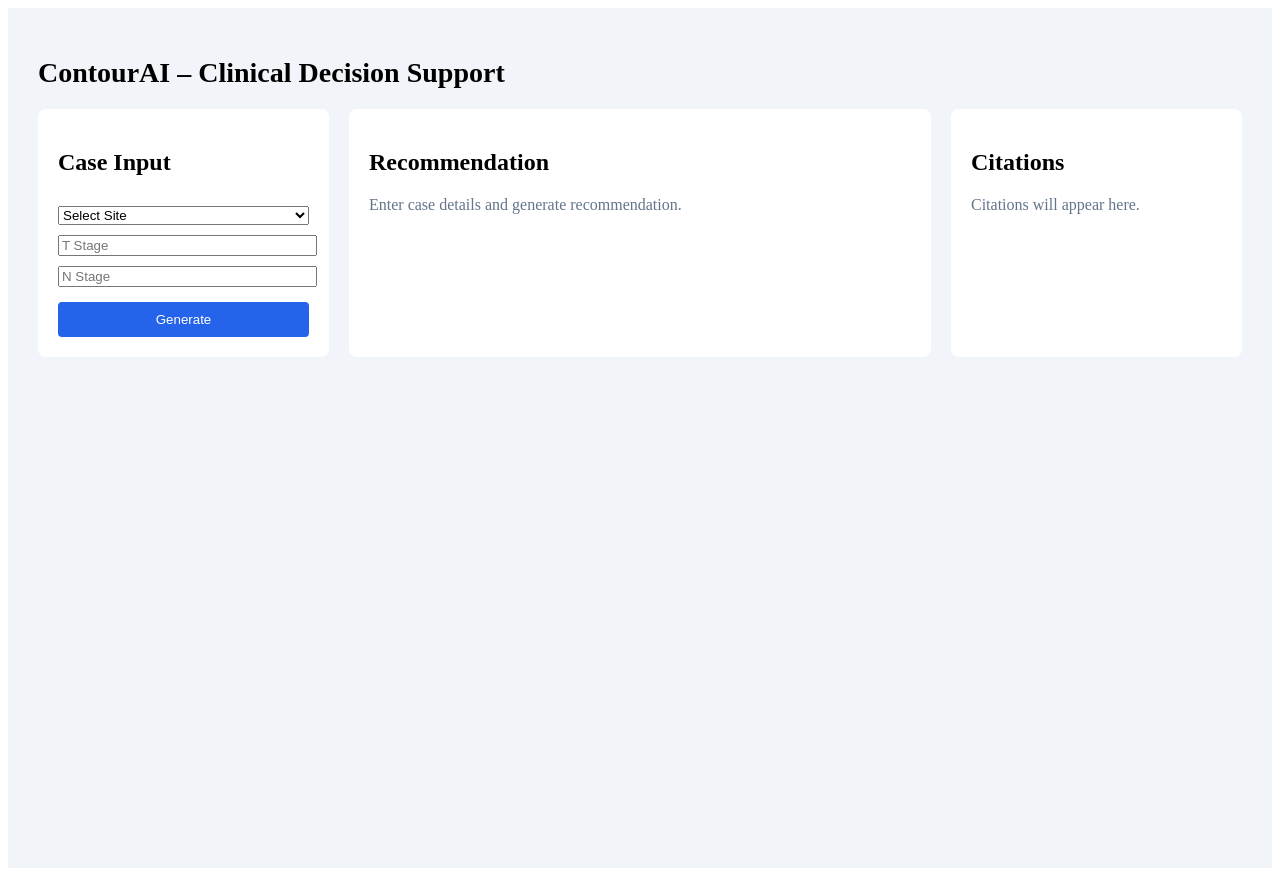
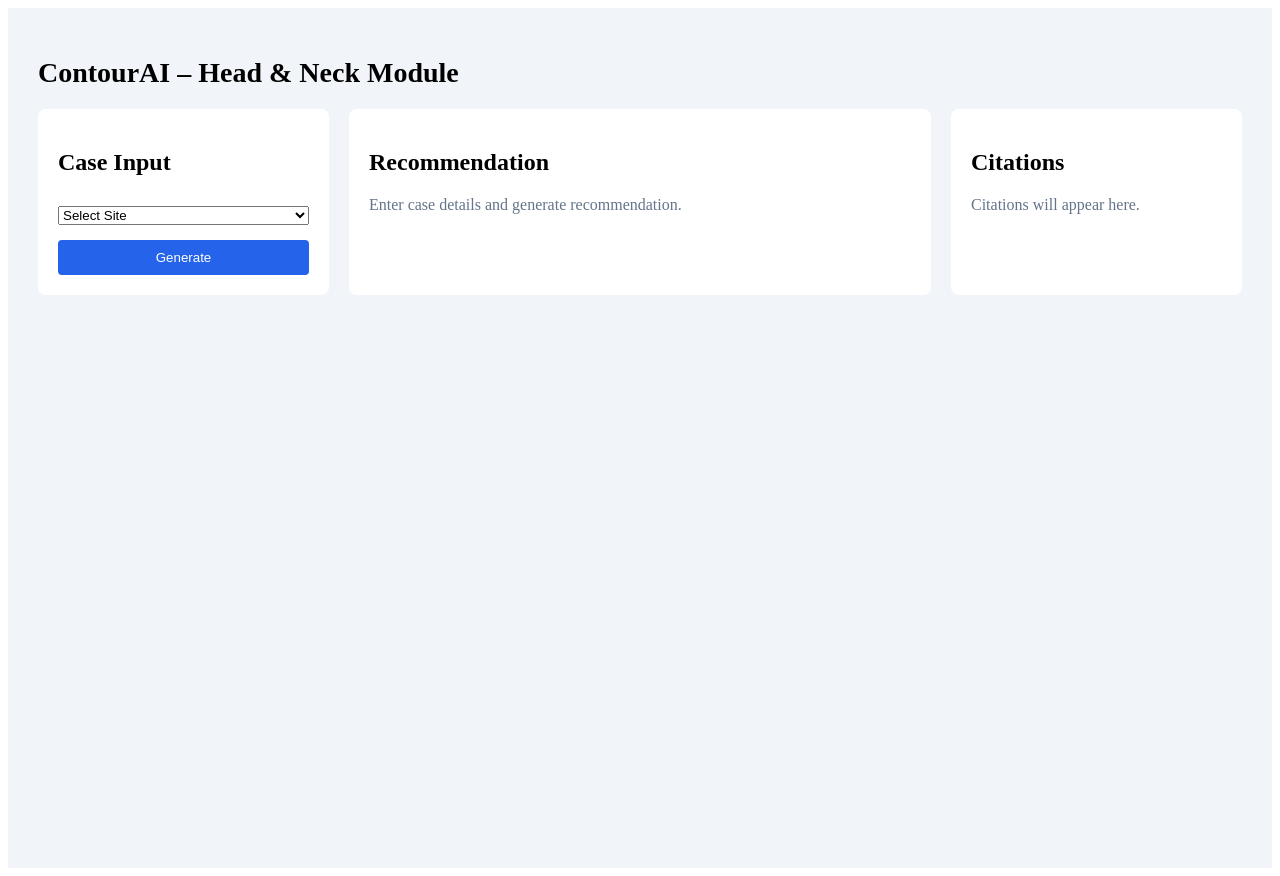
Before and after one commit to Bubblycommandant/Contourai, a Next.js app: page / in a window 1280 px wide. Built offline with nearby package versions, Linux system fonts and the light colour scheme.

Commit message:
Update page.tsx

```diff
--- a/app/page.tsx
+++ b/app/page.tsx
@@ -7,8 +7,8 @@
   const [form, setForm] = useState({
     site: "",
     subsite: "",
-    tStage: "",
     nStage: "",
+    eneStatus: "Not Present",
   });
 
   const [result, setResult] = useState<Recommendation | null>(null);
@@ -20,7 +20,7 @@
   return (
     <div style={{ minHeight: "100vh", backgroundColor: "#f1f5f9", padding: 30 }}>
       <h1 style={{ fontSize: 28, fontWeight: 600, marginBottom: 20 }}>
-        ContourAI – Clinical Decision Support
+        ContourAI – Head & Neck Module
       </h1>
 
       <div style={{ display: "grid", gridTemplateColumns: "1fr 2fr 1fr", gap: 20 }}>
@@ -39,6 +39,7 @@
           </select>
 
           {form.site === "Head & Neck" && (
+            <>
               <select
                 value={form.subsite}
                 onChange={(e) =>
@@ -48,29 +49,31 @@
               >
                 <option value="">Select Subsite</option>
                 <option>Oropharynx</option>
-              <option>Oral Cavity</option>
-              <option>Larynx</option>
-              <option>Nasopharynx</option>
               </select>
-          )}
 
               <input
-            placeholder="T Stage"
-            value={form.tStage}
-            onChange={(e) =>
-              setForm({ ...form, tStage: e.target.value })
-            }
-            style={{ width: "100%", marginTop: 10 }}
-          />
-
-          <input
-            placeholder="N Stage"
+                placeholder="N Stage (e.g., N2b)"
                 value={form.nStage}
                 onChange={(e) =>
                   setForm({ ...form, nStage: e.target.value })
                 }
                 style={{ width: "100%", marginTop: 10 }}
               />
+
+              <select
+                value={form.eneStatus}
+                onChange={(e) =>
+                  setForm({ ...form, eneStatus: e.target.value })
+                }
+                style={{ width: "100%", marginTop: 10 }}
+              >
+                <option>Not Present</option>
+                <option>Microscopic</option>
+                <option>Macroscopic</option>
+                <option>Present (unspecified)</option>
+              </select>
+            </>
+          )}
 
           <button
             onClick={handleGenerate}
@@ -132,10 +135,7 @@
                       fontSize: 12,
                       padding: "2px 6px",
                       borderRadius: 4,
-                      backgroundColor:
-                        c.evidence === "HIGH"
-                          ? "#16a34a"
-                          : "#f59e0b",
+                      backgroundColor: "#16a34a",
                       color: "white",
                     }}
                   >
```
Lines whose indentation alone changed are shown as unchanged.
